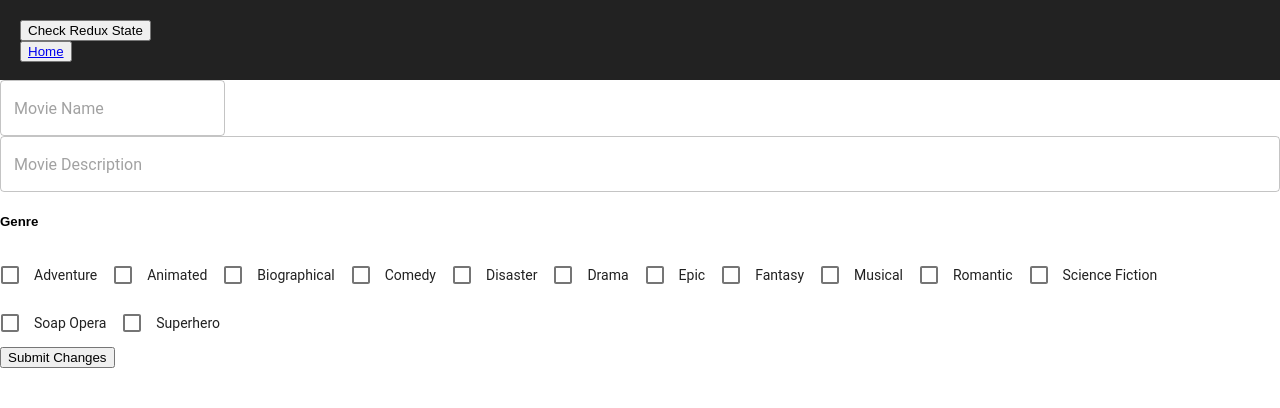
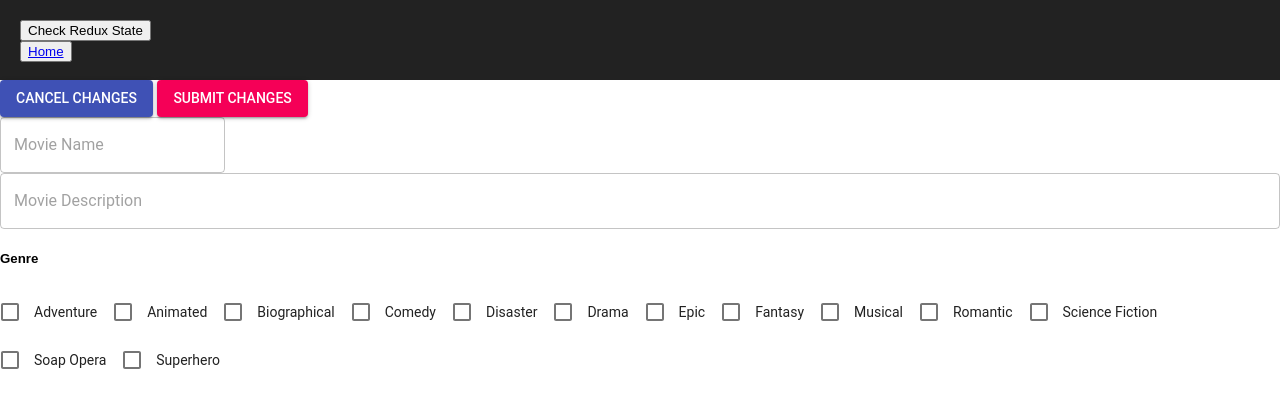
Before and after one commit to tannguyen1024/movie_db_with_sagas, a React (Create React App) app: page /edit in a window 1280 px wide. Shown: the top 408 px of the page. Built offline with nearby package versions, Linux system fonts and the light colour scheme; no server answers.

Commit message:
Added Material UI to some Buttons

```diff
--- a/src/components/Details/Details.jsx
+++ b/src/components/Details/Details.jsx
@@ -1,5 +1,6 @@
 import React, { Component } from 'react';
 import { connect } from 'react-redux';
+import { Button } from '@material-ui/core';
 
 class Details extends Component {
 
@@ -16,7 +17,7 @@ class Details extends Component {
         console.log('History is:', this.props.history)
         return (
             <>
-                <button onClick={this.home}>Return Home</button> <button onClick={this.handleClick}>Edit Movie</button>
+                <Button color="primary" variant="contained" onClick={this.home}>Return Home</Button> <Button color="secondary" variant="contained" onClick={this.handleClick}>Edit Movie</Button>
                 <tr>
                     <td>NAME: {this.props.reduxState.clickedMovie.title}</td>
                 </tr><br />
--- a/src/components/Edit/Edit.jsx
+++ b/src/components/Edit/Edit.jsx
@@ -1,9 +1,13 @@
 import React, { Component } from 'react';
 import { connect } from 'react-redux';
-import { TextField, Checkbox, FormControlLabel } from '@material-ui/core';
+import { Button, TextField, Checkbox, FormControlLabel } from '@material-ui/core';
 
 class Edit extends Component {
     state = { id: this.props.reduxState.clickedMovie.id, title: this.props.reduxState.clickedMovie.title, description: this.props.reduxState.clickedMovie.description}
+
+    cancel = () => {
+        this.props.history.push('/details')
+    }
 
     componentDidMount = () => {
         console.log(this.props.reduxState.genres);
@@ -46,6 +50,7 @@ class Edit extends Component {
         console.log(this.state)
         return (
             <>
+                <Button color="primary" variant="contained" onClick={this.cancel}>Cancel Changes</Button> <Button color="secondary" variant="contained" onClick={this.handleSubmit}>Submit Changes</Button><br/>
                 <TextField onChange={this.handleChange} type="text" variant="outlined" fullWidth={false} multiline={true} width="520" placeholder="Movie Name" defaultValue={this.props.reduxState.clickedMovie.title} /><br />
                 <TextField onChange={this.handleChange2} type="text" variant="outlined" fullWidth={true} multiline={true} placeholder="Movie Description" defaultValue={this.props.reduxState.clickedMovie.description} /><br />
 
@@ -64,7 +69,6 @@ class Edit extends Component {
                 <FormControlLabel control={<Checkbox  value="Soap Opera" color="primary" />} label="Soap Opera" />
                 <FormControlLabel control={<Checkbox  value="Superhero" color="primary" />} label="Superhero" />
                 <br />
-                <button onClick={this.handleSubmit}>Submit Changes</button>
             </>
         )
     }
```
